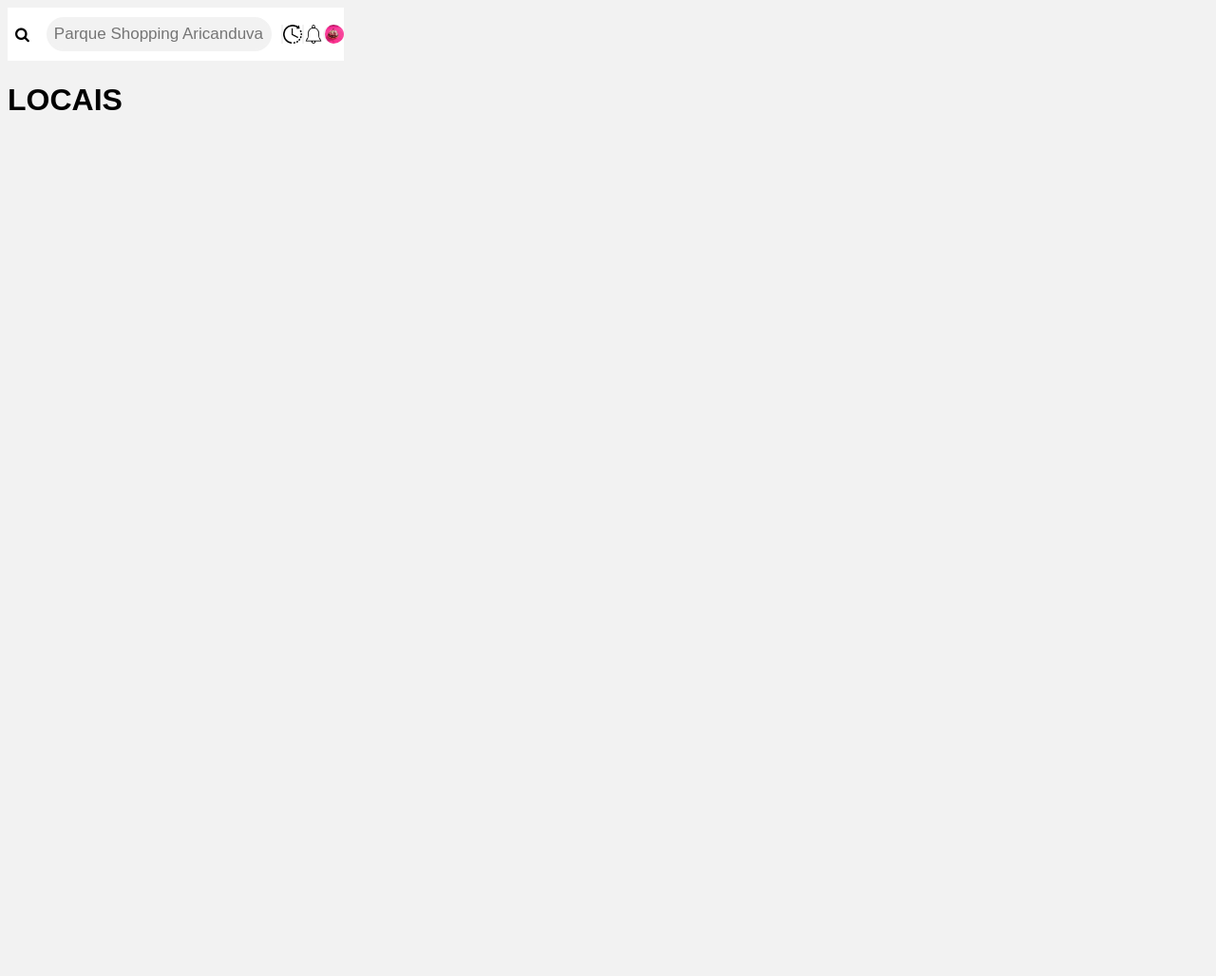
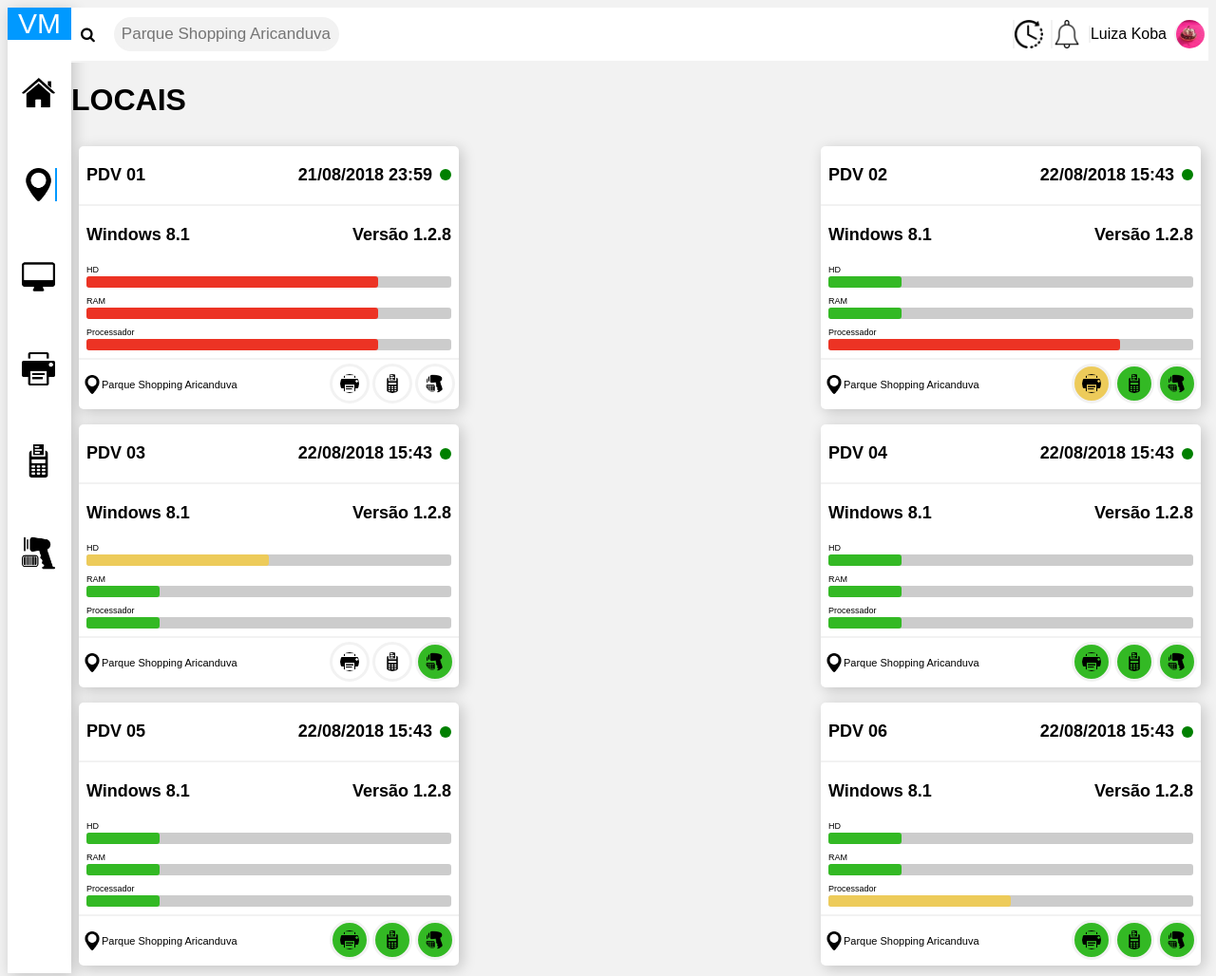
Before and after one commit to luizakobayashi/newproject, a plain HTML site: page index.html in a window 1280 px wide. Shown: the top 1028 px of the page at 95% size. Before the commit the page ends 800 px from the top, so only its background shows below. Drawn offline with nearby package versions, Linux system fonts and the light colour scheme; no server answers.

Commit message:
ultimas alteraçoes

```diff
--- a/controller.js
+++ b/controller.js
@@ -1,104 +1,105 @@
 var app = angular.module('cards', []);
 
-app.controller('controller', function($scope, $http) {
-	var pdv = {content:null};
+app.controller('controller', function($scope) {
+	/*var pdv = {content:null};
 
 	/*simulação de JSON*/
-	$http.get('content.json').success(function(data) {
+	/*$http.get('content.json').success(function(data) {
 		pdv.content = this.data
 	});
 
-	$scope.items = pdv.content
+	$scope.items = [pdv.content]*/
 
-	//[{
-			//number:'01',
-			//date:'21/08/2018',
-			//hour:'23:59',
-			//sistemaop:'Windows 8.1',
-			//version:'Versão 1.2.8',
-			//local:'Parque Shopping Aricanduva',
+	$scope.items =
+	[{
+			number:'01',
+			date:'21/08/2018',
+			hour:'23:59',
+			sistemaop:'Windows 8.1',
+			version:'Versão 1.2.8',
+			local:'Parque Shopping Aricanduva',
 
-			//hdbar:'fill-danger',
-			//rambar:'fill-danger',
-			//processbar:'fill-danger',
-		//},
-		//{
-			//number:'02',
-			//date:'22/08/2018',
-			//hour:'15:43',
-			//sistemaop:'Windows 8.1',
-			//version:'Versão 1.2.8',
-			//local:'Parque Shopping Aricanduva',
+			hdbar:'fill-danger',
+			rambar:'fill-danger',
+			processbar:'fill-danger',
+		},
+		{
+			number:'02',
+			date:'22/08/2018',
+			hour:'15:43',
+			sistemaop:'Windows 8.1',
+			version:'Versão 1.2.8',
+			local:'Parque Shopping Aricanduva',
 
-			//hdbar:'fill-ok',
-			//rambar:'fill-ok',
-			//processbar:'fill-danger',
+			hdbar:'fill-ok',
+			rambar:'fill-ok',
+			processbar:'fill-danger',
 
-			//printerstatus:'yellow',
-			//cashstatus:'green',
-			//supermarketstatus:'green'
-		//},
-		//{
-			//number:'03',
-			//date:'22/08/2018',
-			//hour:'15:43',
-			//sistemaop:'Windows 8.1',
-			//version:'Versão 1.2.8',
-			//local:'Parque Shopping Aricanduva',
+			printerstatus:'yellow',
+			cashstatus:'green',
+			supermarketstatus:'green'
+		},
+		{
+			number:'03',
+			date:'22/08/2018',
+			hour:'15:43',
+			sistemaop:'Windows 8.1',
+			version:'Versão 1.2.8',
+			local:'Parque Shopping Aricanduva',
 
-			//hdbar:'fill-attention',
-			//rambar:'fill-ok',
-			//processbar:'fill-ok',
+			hdbar:'fill-attention',
+			rambar:'fill-ok',
+			processbar:'fill-ok',
 
-			//supermarketstatus:'green'
-		//},
-		//{
-			//number:'04',
-			//date:'22/08/2018',
-			//hour:'15:43',
-			//sistemaop:'Windows 8.1',
-			//version:'Versão 1.2.8',
-			//local:'Parque Shopping Aricanduva',
+			supermarketstatus:'green'
+		},
+		{
+			number:'04',
+			date:'22/08/2018',
+			hour:'15:43',
+			sistemaop:'Windows 8.1',
+			version:'Versão 1.2.8',
+			local:'Parque Shopping Aricanduva',
 
-			//hdbar:'fill-ok',
-			//rambar:'fill-ok',
-			//processbar:'fill-ok',
+			hdbar:'fill-ok',
+			rambar:'fill-ok',
+			processbar:'fill-ok',
 
-			//printerstatus:'green',
-			//cashstatus:'green',
-			//supermarketstatus:'green'
-		//},
-		//{
-			//number:'05',
-			//date:'22/08/2018',
-			//hour:'15:43',
-			//sistemaop:'Windows 8.1',
-			//version:'Versão 1.2.8',
-			//local:'Parque Shopping Aricanduva',
+			printerstatus:'green',
+			cashstatus:'green',
+			supermarketstatus:'green'
+		},
+		{
+			number:'05',
+			date:'22/08/2018',
+			hour:'15:43',
+			sistemaop:'Windows 8.1',
+			version:'Versão 1.2.8',
+			local:'Parque Shopping Aricanduva',
 
-			//hdbar:'fill-ok',
-			//rambar:'fill-ok',
-			//processbar:'fill-ok',
+			hdbar:'fill-ok',
+			rambar:'fill-ok',
+			processbar:'fill-ok',
 
-			//printerstatus:'green',
-			//cashstatus:'green',
-			//supermarketstatus:'green'
-		//},
-		//{
-			//number:'06',
-			//date:'22/08/2018',
-			//hour:'15:43',
-			//sistemaop:'Windows 8.1',
-			//version:'Versão 1.2.8',
-			//local:'Parque Shopping Aricanduva',
+			printerstatus:'green',
+			cashstatus:'green',
+			supermarketstatus:'green'
+		},
+		{
+			number:'06',
+			date:'22/08/2018',
+			hour:'15:43',
+			sistemaop:'Windows 8.1',
+			version:'Versão 1.2.8',
+			local:'Parque Shopping Aricanduva',
 
-			//hdbar:'fill-ok',
-			//rambar:'fill-ok',
-			//processbar:'fill-attention',
+			hdbar:'fill-ok',
+			rambar:'fill-ok',
+			processbar:'fill-attention',
 
-			//printerstatus:'green',
-			//cashstatus:'green',
-			//supermarketstatus:'green'
-		//},
-    //]
+			printerstatus:'green',
+			cashstatus:'green',
+			supermarketstatus:'green'
+		},
+    ]
 });
--- a/estilo.css
+++ b/estilo.css
@@ -16,6 +16,12 @@ body{
 	display: flex;
 }
 
+.vertical-menu{
+    background-color: #FFF;
+    box-shadow: 3px 3px 15px rgba(0,0,0,0.2);
+    display: flex
+}
+
 .home{
 	display: flex;
 	flex-direction: column
@@ -29,13 +35,36 @@ body{
     border-bottom: solid 2px #f2f2f2;
 }
 
+.sigla{
+    background-color: rgb(0, 153, 255);
+    font-size: 30px;
+    color: white;
+    text-align: center;
+}
+
+.menubuttons{
+    text-align: justify;
+    justify-content: space-between;
+    font-size: 38px;
+}
+
+.menubuttons img{
+    width: 35px;
+    height: 35px;
+    margin: 0 15px 15px;
+}
+
+.active{
+    border-right: solid 2px rgb(0, 153, 255);
+}
+
 .navsearch{
 	display: flex;
 	align-items: center
 }
 
 i {
-    margin: 8px
+    margin: 10px
 }
 
 .navbuttons{
@@ -45,6 +74,16 @@ i {
 }
 
 .navbuttons img{
+    width: 30px;
+    height: 30px;
+}
+
+.name{
+    margin: 4px;
+    border-left: solid 2px #f2f2f2;
+}
+.navbuttons img{
+    margin: 4px;
     border-left: solid 2px #f2f2f2;
 }
 
--- a/index.html
+++ b/index.html
@@ -12,6 +12,17 @@
 
 <body ng-app="cards" ng-controller="controller">
 	<div class="navbar">
+			<div class="vertical-menu">
+					<div class="menubuttons">
+						<div class="sigla">VM</div>
+						<p><img src="icones/icon.png"/></p>
+						<p><img src="icones/placeholder-filled-tool-shape-for-maps.png" class="active"/></p>
+						<p><img src="icones/desktop-monitor.png"/></p>
+						<p><img src="icones/printer.png"/></p>
+						<p><img src="icones/cash-machine-with-ticket.png"/></p>
+						<p><img src="icones/supermarket-scanner.png"/></p>
+					</div>
+			</div>
 		<div class="home">
 			<div class="navegation">
 				<div class="navsearch">
@@ -21,6 +32,7 @@
 				<div class="navbuttons">
 					<img src="icones/time-left.png"/>
 					<img src="icones/notification (1).png"/>
+					<div class="name">Luiza Koba</div>
 					<img src="icones/ourico.jpg" style="border-radius:50%"/>
 				</div>
 			</div>
```
